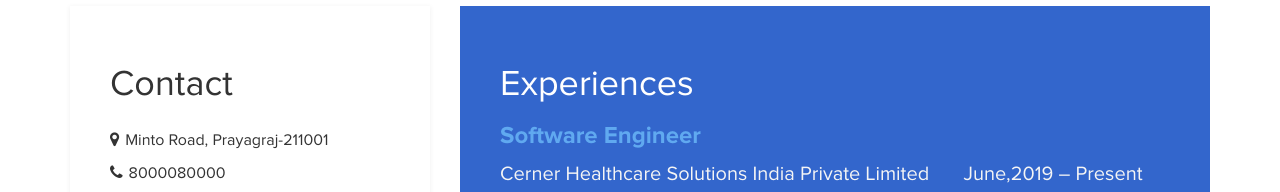
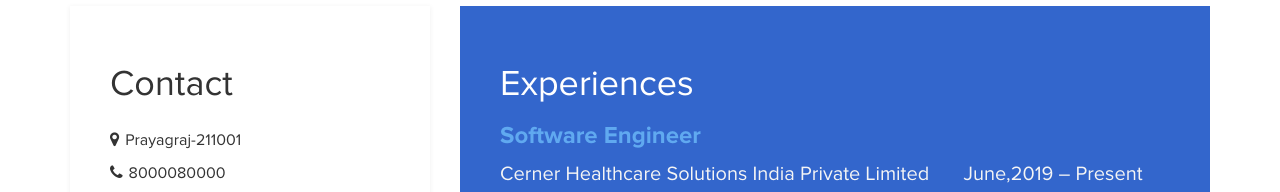
Before and after one commit to Shivangi24041996/ShivangiSingh, a plain HTML site: page index.html in a window 1280 px wide. Shown: the part 2120-2312 px from the top of the page. Drawn offline with Linux system fonts and the light colour scheme.

Commit message:
Update index.html
updated the personal details in the web page

```diff
--- a/index.html
+++ b/index.html
@@ -153,7 +153,7 @@
 		<div class="col-md-4 col-sm-12">
 			<div class="contact">
 				<h2>Contact</h2>
-					<p><i class="fa fa-map-marker"></i>Minto Road, Prayagraj-211001</p>
+					<p><i class="fa fa-map-marker"></i>Prayagraj-211001</p>
 					<p><i class="fa fa-phone"></i>8000080000</p>
 					<p><i class="fa fa-envelope"></i>shivangi.ruhi.singh@gmail.com</p>
 			</div>
```
